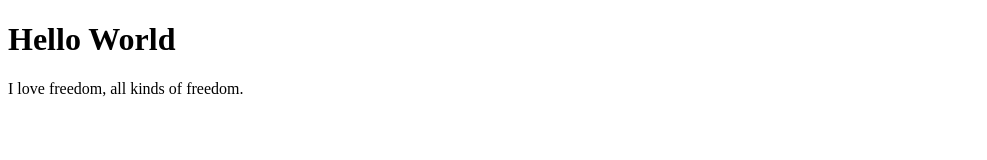
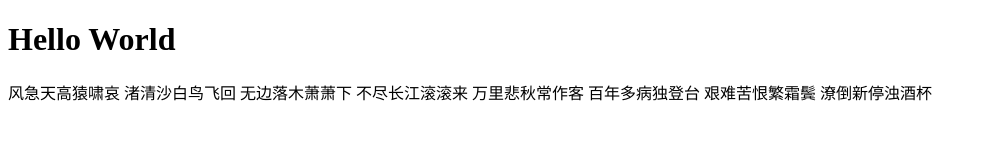
Before and after one commit to yuzhenquan/yuzhenquan.github.io, a plain HTML site: page index.html in a window 1280 px wide. Shown: the whole page, without its empty margins (0-987 px from the left). Drawn offline with Linux system fonts and the light colour scheme.

Commit message:
Update index.html

```diff
--- a/index.html
+++ b/index.html
@@ -2,6 +2,15 @@
 <html>
 <body>
 <h1>Hello World</h1>
-<p>I love freedom, all kinds of freedom.</p>
+<p>
+  风急天高猿啸哀
+  渚清沙白鸟飞回
+  无边落木萧萧下
+  不尽长江滚滚来
+  万里悲秋常作客
+  百年多病独登台
+  艰难苦恨繁霜鬓
+  潦倒新停浊酒杯
+  </p>
 </body>
 </html>
```
